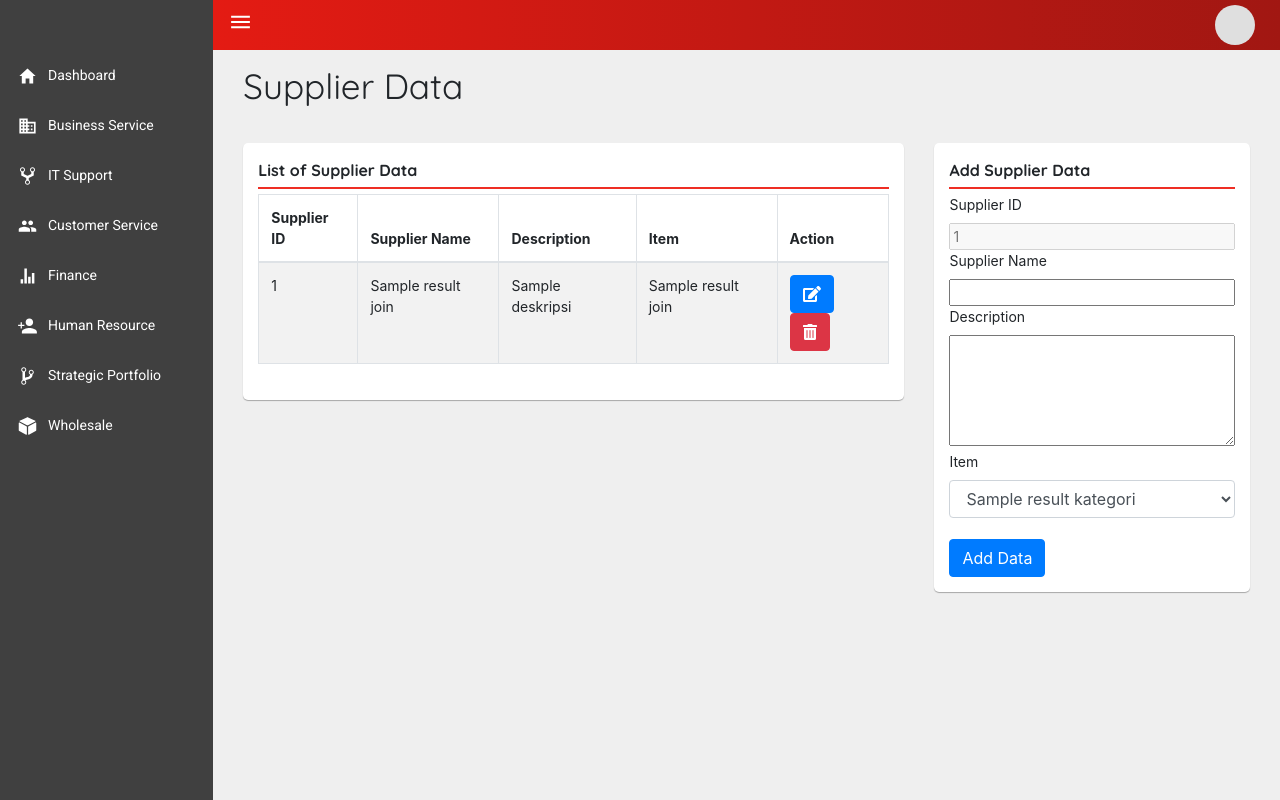
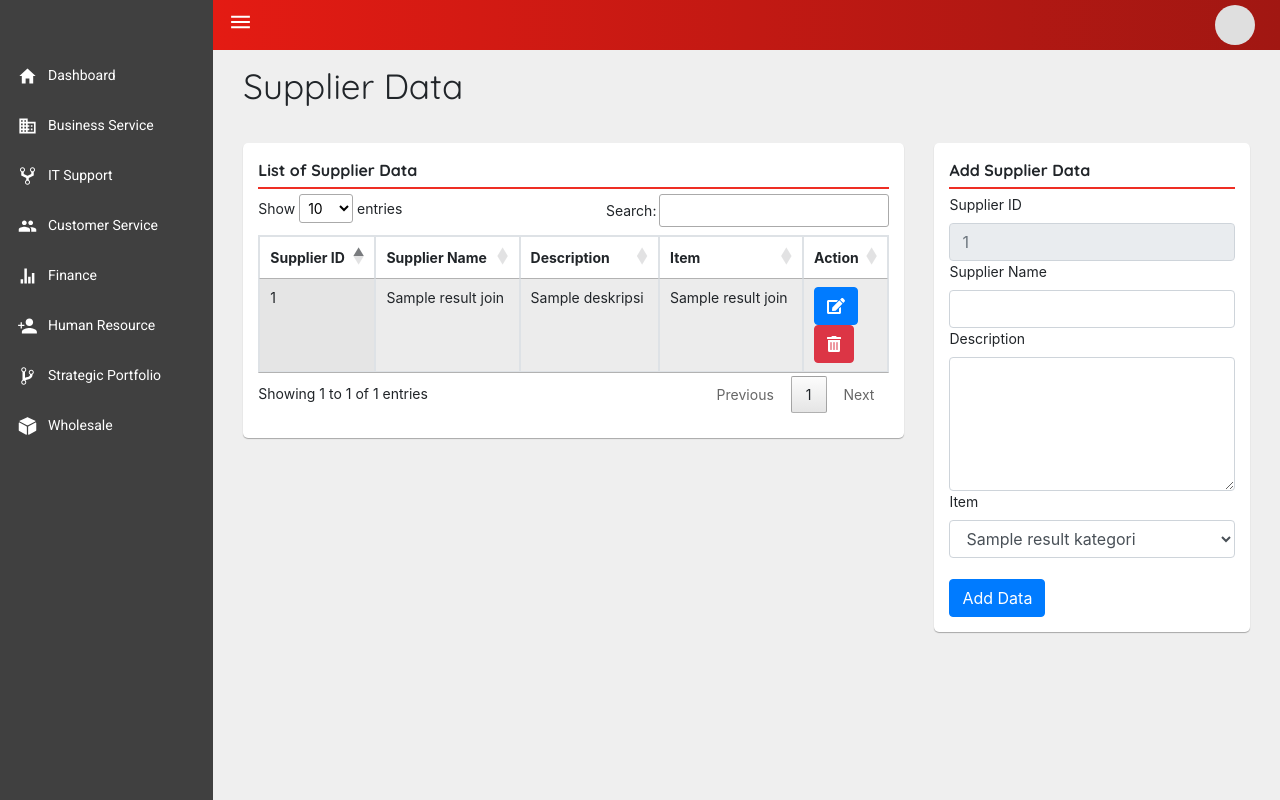
Before and after one commit to if4007-telkomuniv/sisfo_4007, a CodeIgniter app: the page made by application/views/wholesale/supplier.php in a window 1280 px wide. Run offline with CodeIgniter, Linux system fonts and the light colour scheme; tables that the repository leaves empty or names only in its code hold one stand-in row (values such as "Sample post"); the template is opened without the code that fills it: most values are stand-ins (such as "Sample title", 1, 10 or a date in 2020); some libraries are stand-ins or nearby versions.

Commit message:
Supplier fix datatable

```diff
--- a/application/views/wholesale/supplier.php
+++ b/application/views/wholesale/supplier.php
@@ -2,8 +2,10 @@
 <html lang="en" dir="ltr">
 <head>
   <?php $this->load->view('base_layout/head_tag'); ?>
-    <title>Ini halaman Wholesale</title>
+  <title>Ini halaman template</title>
   <!-- Input CSS atau JS yang dibutuhkan setelah line ini -->
+    <link rel="stylesheet" type="text/css" href="https://cdn.datatables.net/v/bs4/dt-1.10.18/sc-2.0.0/datatables.min.css"/>
+    <script type="text/javascript" src="https://cdn.datatables.net/v/bs4/dt-1.10.18/sc-2.0.0/datatables.min.js"></script>
   <!-- Taruh file css di folder /css-->
   <!-- Taruh file js di /js-->
 
@@ -32,14 +34,14 @@
               <div class="row">
                 <!-- Silakan masukkan code tampilan divisi Anda di bagian ini. -->
 
-                  <!-- Dibawah ini adalah Wholesale box yang kalian bisa pakai untuk pengembangan sistem -->
+                <!-- Dibawah ini adalah template box yang kalian bisa pakai untuk pengembangan sistem -->
                 <div class="col-8">
                   <div class="box">
                     <div class="box-header">
                       List of Supplier Data
                     </div>
                     <div class="box-body">
-                        <table cellpadding="0" cellspacing="0" border="0" class="datatable-1 table table-bordered table-striped  display" width="100%" id="TableObat">
+                      <table cellpadding="0" cellspacing="0" border="0" class="datatable-1 table table-bordered table-striped  display" width="100%" id="TableSupplier">
                         <thead>
                           <tr>
                             <th> Supplier ID</th>
@@ -51,123 +53,55 @@
                         </thead>
                         <!-- TBODY BELUM -->
                         <tbody>
-                            <?php
-                              foreach($resultJoin->result() as $row):
-                            ?>
+                          <?php foreach($resultJoin->result() as $row): ?>
                             <tr class="odd gradeX">
                               <td> <?php echo $row->idSupplier; ?> </td>
                               <td> <?php echo $row->namaSupplier; ?> </td>
                               <td> <?php echo $row->deskripsi; ?> </td>
                               <td> <?php echo $row->namaKategori; ?> </td>
                               <td>
-                                <form action="<?php echo base_url('Wholesale/addSupplier');?>" method="POST" >
-                                  <button type="button" class="btn btn-primary" data-toggle="modal" data-target="#<?php echo $row->idSupplier; ?>"><span class="fas fa-edit"></span></button>
-                                  <input type="hidden" name="delete" value="<?php echo $row->idSupplier;?>">
-                                  <input type="hidden" name="namaSupplierDelete" value="<?php echo $row->namaSupplier; ?>">
-                                  <input type="hidden" name="deskripsiDelete" value="<?php echo $row->deskripsi; ?>">
-                                  <input type="hidden" name="idKategoriDelete" value="<?php echo $row->idKategori; ?>">
-                                  <button class="btn btn-danger" type="submit"><span class="fas fa-trash-alt"></span></button>
+                                <form action="<?php echo base_url('template/addSupplier');?>" method="POST" >
+                                  <button type="button" class="btn btn-primary" data-toggle="modal" data-target="#ED<?php echo $row->idSupplier; ?>"><span class="fas fa-edit"></span></button>
+                                  <button type="button" class="btn btn-danger" data-toggle="modal" data-target="#DE<?php echo $row->idSupplier; ?>"><span class="fas fa-trash-alt"></span></button>
+                                  <!--<button class="btn btn-danger" type="submit" data-toggle="modal"><span class="fas fa-trash-alt"></span></button>
+                                  -->
                                 </form>
                               </td>
                             </tr>
-                            <?php
-                              endforeach;
-                            ?>
+                          <?php endforeach; ?>
                         </tbody>
                       </table>
                     </div>
                     <div class="box-footer">
+
                     </div>
                   </div>
                 </div>
-                  <?php
-                    foreach($resultJoin->result() as $row):
-                  ?>
-                  <div class="modal fade" id="<?php echo $row->idSupplier; ?>" tabindex="-1" aria-hidden="true" style="display: none;">
-                    <div class="modal-dialog" role="document">
-                      <div class="modal-content">
-                        <div class="modal-header">
-                          <h5 class="modal-title" id="formEditLabel">Sunting</h5>
-                          <button type="button" class="close" data-dismiss="modal" aria-label="Close">
-                            <span aria-hidden="true">&times;</span>
-                          </button>
-                        </div>
-                        <form class="form-horizontal row-fluid" action="<?php base_url('Wholesale/addSupplier')?>" method="POST" enctype="multipart/form-data">
-                          <div class="modal-body">
-                            <div class="control-group">
-                              <label class="control-label" for="basicinput">Supplier ID</label>
-                              <div class="controls">
-                                  <input type="text" id="" name="" value="<?php echo $row->idSupplier; ?>" class="span8" disabled>
-                                  <input type="hidden" id="idSupplierEdit" name="idSupplierEdit" value="<?php echo $row->idSupplier; ?>" class="span8">
-                              </div>
-                            </div>
-                            <div class="control-group">
-                              <label class="control-label" for="basicinput">Supplier Name</label>
-                              <div class="controls">
-                                  <input type="text" id="nama" name="namaSupplierEdit" value="<?php echo $row->namaSupplier; ?>" class="span8">
-                              </div>
-                            </div>
-                            <div class="control-group">
-                              <label class="control-label" for="basicinput">Description</label>
-                              <div class="controls">
-                                  <textarea class="span8" id="deskripsiEdit" name="deskripsiEdit" rows="5"><?php echo $row->deskripsi; ?></textarea>
-                              </div>
-                            </div>
-                            <div class="control-group">
-                              <label class="control-label" for="basicinput">Item</label>
-                              <div class="controls">
-                                  <select class="form-control" id="sel1edit" name="sel1edit">
-                                    <?php
-                                      foreach($resultKategori->result() as $rowKategori):
-                                    ?>
-                                    <option value="<?php echo $rowKategori->idKategori; ?>"><?php echo $rowKategori->namaKategori; ?></option>
-                                    <?php
-                                      endforeach;
-                                    ?>
-                                  </select>
-                              </div>
-                            </div>
-                          </div>
-                          <div class="modal-footer">
-                            <button type="button" class="btn btn-secondary" data-dismiss="modal">Close</button>
-                            <button type="submit" class="btn btn-primary">Save</button>
-                          </div>
-                        </form>
-                      </div>
-                    </div>
-                  </div>
-                  <?php
-                    endforeach;
-                  ?>
                 <div class="col-4">
                   <div class="box">
                     <div class="box-header">
                       Add Supplier Data
                     </div>
                     <div class="box-body">
-                        <form class="form-horizontal row-fluid" action="<?php echo base_url('Wholesale/addSupplier');?>" method="POST" enctype="multipart/form-data">
-                          <?php
-
-                          ?>
+                      <form class="form-horizontal row-fluid" action="<?php echo base_url('template/addSupplier');?>" method="POST" enctype="multipart/form-data">
+                        <?php ?>
                         <div class="control-group">
                           <label class="control-label" for="basicinput">Supplier ID</label>
                           <div class="controls">
-                              <?php
-
-                              ?>
-                              <input type="text" id="idSupplier" name="idSupplier" style="width: 100%" placeholder="<?php echo $idSupplierNew ?>" disabled>
+                            <?php ?>
+                            <input class="form-control" type="text" id="idSupplier" name="idSupplier" style="width: 100%" placeholder="<?php echo $idSupplierNew ?>" disabled>
                           </div>
                         </div>
                         <div class="control-group">
                           <label class="control-label" for="basicinput">Supplier Name</label>
                           <div class="controls">
-                              <input type="text" id="namaSupplier" name="namaSupplier" placeholder="" required="true" style="width: 100%">
+                            <input class="form-control" type="text" id="namaSupplier" name="namaSupplier" placeholder="" required="true" style="width: 100%">
                           </div>
                         </div>
                         <div class="control-group">
                           <label class="control-label" for="basicinput">Description</label>
                           <div class="controls">
-                              <textarea class="span12" id="deskripsi" name="deskripsi" rows="5" style="width: 100%"></textarea>
+                            <textarea class="span12 form-control" id="deskripsi" name="deskripsi" rows="5" style="width: 100%"></textarea>
                           </div>
                         </div>
                         <div class="control-group">
@@ -178,9 +112,7 @@
                               foreach($resultKategori->result() as $rowKategori):
                                 ?>
                                 <option value="<?php echo $rowKategori->idKategori; ?>"><?php echo $rowKategori->namaKategori; ?></option>
-                                    <?php
-                                      endforeach;
-                                    ?>
+                                <?php endforeach; ?>
                             </select>
                           </div>
                         </div>
@@ -194,6 +126,84 @@
                     </div>
                   </div>
                 </div>
+                <?php foreach($resultJoin->result() as $row): ?>
+                  <div class="modal fade" id="ED<?php echo $row->idSupplier; ?>" tabindex="-1" aria-hidden="true" style="display: none;">
+                    <div class="modal-dialog" role="document">
+                      <div class="modal-content">
+                        <div class="modal-header">
+                          <h5 class="modal-title" id="formEditLabel">Sunting</h5>
+                          <button type="button" class="close" data-dismiss="modal" aria-label="Close">
+                            <span aria-hidden="true">&times;</span>
+                          </button>
+                        </div>
+                        <form class="form-horizontal row-fluid" action="<?php base_url('template/addSupplier')?>" method="POST" enctype="multipart/form-data">
+                          <div class="modal-body">
+                            <div class="control-group">
+                              <label class="control-label" for="basicinput">Supplier ID</label>
+                              <div class="controls">
+                                <input type="text" id="" name="" value="<?php echo $row->idSupplier; ?>" class="span8 form-control" disabled>
+                                <input type="hidden" id="idSupplierEdit" name="idSupplierEdit" value="<?php echo $row->idSupplier; ?>" class="span8 form-control">
+                              </div>
+                            </div>
+                            <div class="control-group">
+                              <label class="control-label" for="basicinput">Supplier Name</label>
+                              <div class="controls">
+                                <input type="text" id="nama" name="namaSupplierEdit" value="<?php echo $row->namaSupplier; ?>" class="span8 form-control">
+                              </div>
+                            </div>
+                            <div class="control-group">
+                              <label class="control-label" for="basicinput">Description</label>
+                              <div class="controls">
+                                <textarea class="span8 form-control" id="deskripsiEdit" name="deskripsiEdit" rows="5"><?php echo $row->deskripsi; ?></textarea>
+                              </div>
+                            </div>
+                            <div class="control-group">
+                              <label class="control-label" for="basicinput">Item</label>
+                              <div class="controls">
+                                <select class="form-control" id="sel1edit" name="sel1edit">
+                                  <?php foreach($resultKategori->result() as $rowKategori): ?>
+                                    <option value="<?php echo $rowKategori->idKategori; ?>"><?php echo $rowKategori->namaKategori; ?></option>
+                                  <?php endforeach; ?>
+                                </select>
+                              </div>
+                            </div>
+                          </div>
+                          <div class="modal-footer">
+                            <button type="button" class="btn btn-secondary" data-dismiss="modal">Close</button>
+                            <button type="submit" class="btn btn-primary">Save</button>
+                          </div>
+                        </form>
+                      </div>
+                    </div>
+                  </div>
+                <?php endforeach; ?>
+                <?php foreach($resultJoin->result() as $row): ?>
+                  <div class="modal fade" id="DE<?php echo $row->idSupplier; ?>" tabindex="-1" aria-hidden="true" style="display: : none;">
+                    <div class="modal-dialog" role="dialog">
+                      <div class="modal-dialog">
+                        <div class="modal-content">
+                          <div class="modal-header">
+                            <h4 class="modal-title">Delete</h4>
+                          </div>
+                          <div class="modal-body">
+                            <div>Are you sure you want to <b>delete Supplier ID : <?php echo $row->idSupplier; ?></b>?</div>
+                          </div>
+                          <div class="modal-footer">
+                            <form action="<?php echo base_url('template/addSupplier');?>" method="POST" >
+                              <input type="hidden" name="delete" value="<?php echo $row->idSupplier;?>">
+                              <input type="hidden" name="namaSupplierDelete" value="<?php echo $row->namaSupplier; ?>">
+                              <input type="hidden" name="deskripsiDelete" value="<?php echo $row->deskripsi; ?>">
+                              <input type="hidden" name="idKategoriDelete" value="<?php echo $row->idKategori; ?>">
+                              <button type="submit" class="btn btn-danger">Yes</button>
+                              <button type="button" class="btn btn-secondary" data-dismiss="modal">No</button>
+                              <!--<button class="btn btn-danger" type="submit"><span class="fas fa-trash-alt"></span></button> -->
+                            </form>
+                          </div>
+                        </div>
+                      </div>
+                    </div>
+                  </div>
+                <?php endforeach; ?>
               </div>
             </div>
           </div>
@@ -204,3 +214,8 @@
   <?php $this->load->view('base_layout/js_mandatory')?>
 </body>
 </html>
+<script type="text/javascript">
+  $(document).ready( function () {
+    $("#TableSupplier").DataTable();
+  } )
+</script>
```
Lines whose indentation alone changed are shown as unchanged.
